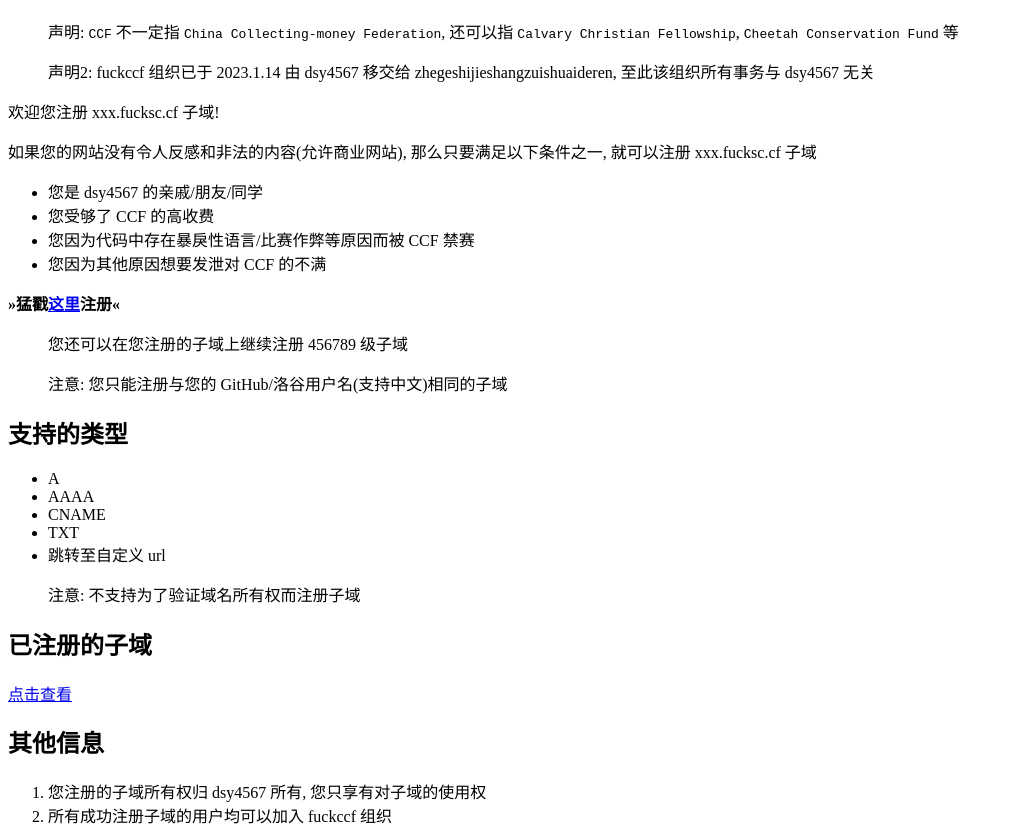
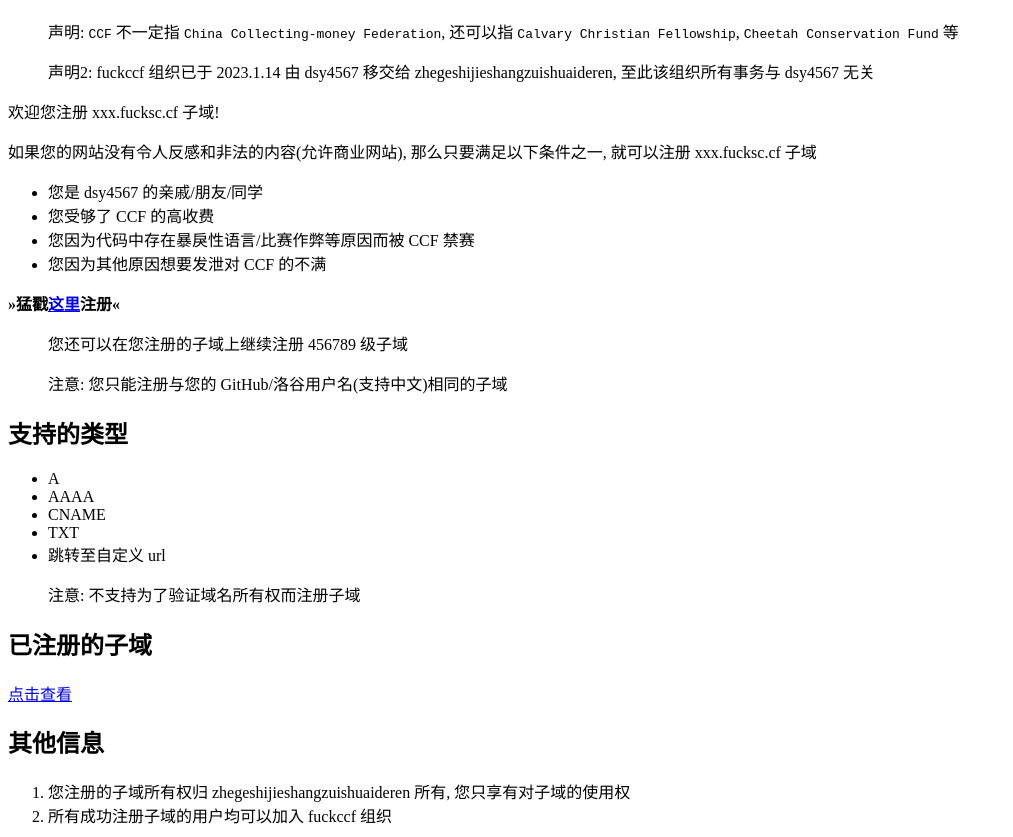
Before and after one commit to fuckccf/fuckccf.github.io, a plain HTML site: page index.html in a window 1280 px wide. Shown: the part 115-952 px from the top of the page, without its empty margins (0-1013 px from the left). Drawn offline with Linux system fonts and the light colour scheme.

Commit message:
Update index.html

```diff
--- a/index.html
+++ b/index.html
@@ -52,7 +52,7 @@
 <h2 id="其他信息">其他信息</h2>
 
 <ol>
-  <li>您注册的子域所有权归 dsy4567 所有, 您只享有对子域的使用权</li>
+  <li>您注册的子域所有权归 zhegeshijieshangzuishuaideren 所有, 您只享有对子域的使用权</li>
   <li>所有成功注册子域的用户均可以加入 fuckccf 组织</li>
 </ol>
 
```
